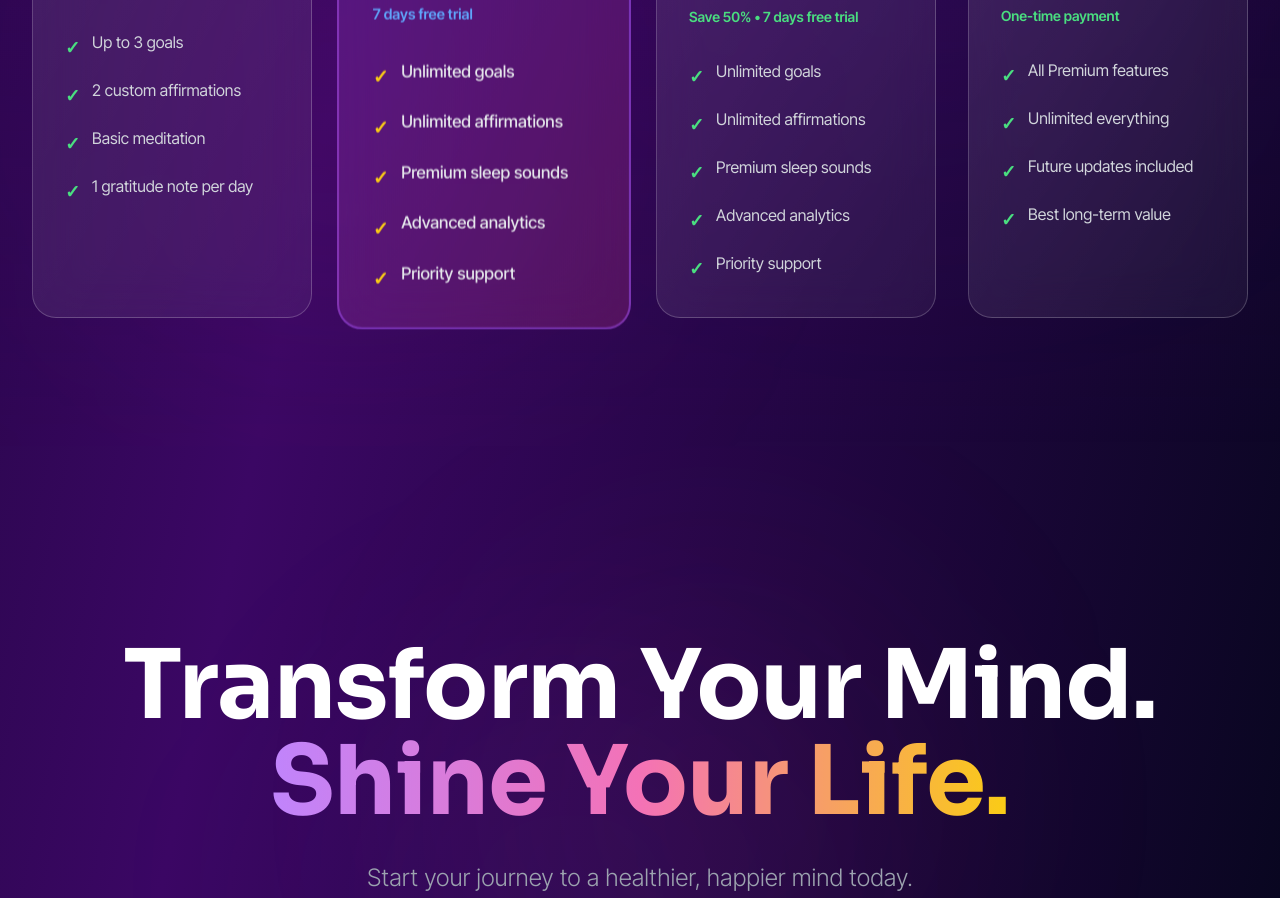
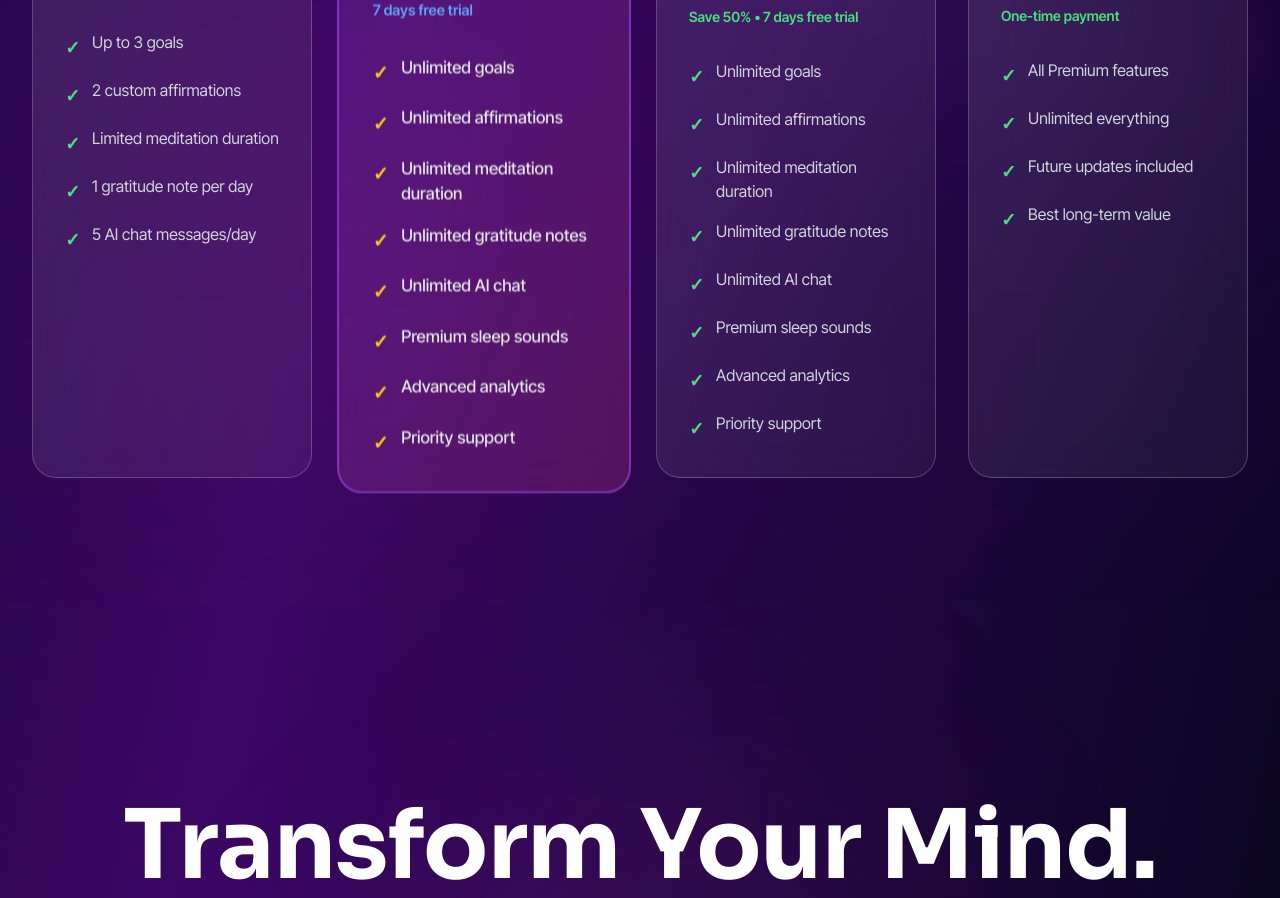
Before and after one commit to shinemind/shinemind.github.io, a Next.js app: page / in a window 1280 px wide. Shown: the part 4280-5178 px from the top of the page. Built offline with nearby package versions, Linux system fonts and the light colour scheme.

Commit message:
feat: update pay plan info

```diff
--- a/app/page.tsx
+++ b/app/page.tsx
@@ -486,6 +486,10 @@ export default function Home() {
                     <span className="text-green-400 mt-1 text-lg font-bold group-hover/item:scale-125 transition-transform">✓</span>
                     <span className="text-base">{t("pricing.free.features.journal")}</span>
                   </li>
+                  <li className="flex items-start gap-3 group/item">
+                    <span className="text-green-400 mt-1 text-lg font-bold group-hover/item:scale-125 transition-transform">✓</span>
+                    <span className="text-base">{t("pricing.free.features.aiChat")}</span>
+                  </li>
                 </ul>
               </div>
             </div>
@@ -511,6 +515,18 @@ export default function Home() {
                   <li className="flex items-start gap-3 group/item">
                     <span className="text-yellow-400 mt-1 text-lg font-bold group-hover/item:scale-125 transition-transform">✓</span>
                     <span className="text-base font-medium">{t("pricing.monthly.features.affirmations")}</span>
+                  </li>
+                  <li className="flex items-start gap-3 group/item">
+                    <span className="text-yellow-400 mt-1 text-lg font-bold group-hover/item:scale-125 transition-transform">✓</span>
+                    <span className="text-base font-medium">{t("pricing.monthly.features.meditation")}</span>
+                  </li>
+                  <li className="flex items-start gap-3 group/item">
+                    <span className="text-yellow-400 mt-1 text-lg font-bold group-hover/item:scale-125 transition-transform">✓</span>
+                    <span className="text-base font-medium">{t("pricing.monthly.features.journal")}</span>
+                  </li>
+                  <li className="flex items-start gap-3 group/item">
+                    <span className="text-yellow-400 mt-1 text-lg font-bold group-hover/item:scale-125 transition-transform">✓</span>
+                    <span className="text-base font-medium">{t("pricing.monthly.features.aiChat")}</span>
                   </li>
                   <li className="flex items-start gap-3 group/item">
                     <span className="text-yellow-400 mt-1 text-lg font-bold group-hover/item:scale-125 transition-transform">✓</span>
@@ -546,6 +562,18 @@ export default function Home() {
                   <li className="flex items-start gap-3 group/item">
                     <span className="text-green-400 mt-1 text-lg font-bold group-hover/item:scale-125 transition-transform">✓</span>
                     <span className="text-base">{t("pricing.yearly.features.affirmations")}</span>
+                  </li>
+                  <li className="flex items-start gap-3 group/item">
+                    <span className="text-green-400 mt-1 text-lg font-bold group-hover/item:scale-125 transition-transform">✓</span>
+                    <span className="text-base">{t("pricing.yearly.features.meditation")}</span>
+                  </li>
+                  <li className="flex items-start gap-3 group/item">
+                    <span className="text-green-400 mt-1 text-lg font-bold group-hover/item:scale-125 transition-transform">✓</span>
+                    <span className="text-base">{t("pricing.yearly.features.journal")}</span>
+                  </li>
+                  <li className="flex items-start gap-3 group/item">
+                    <span className="text-green-400 mt-1 text-lg font-bold group-hover/item:scale-125 transition-transform">✓</span>
+                    <span className="text-base">{t("pricing.yearly.features.aiChat")}</span>
                   </li>
                   <li className="flex items-start gap-3 group/item">
                     <span className="text-green-400 mt-1 text-lg font-bold group-hover/item:scale-125 transition-transform">✓</span>
--- a/translations/en.json
+++ b/translations/en.json
@@ -79,7 +79,7 @@
       "features": {
         "goals": "Up to 3 goals",
         "affirmations": "2 custom affirmations",
-        "meditation": "Basic meditation",
+        "meditation": "Limited meditation duration",
         "journal": "1 gratitude note per day",
         "aiChat": "5 AI chat messages/day"
       }
@@ -93,6 +93,7 @@
       "features": {
         "goals": "Unlimited goals",
         "affirmations": "Unlimited affirmations",
+        "meditation": "Unlimited meditation duration",
         "journal": "Unlimited gratitude notes",
         "aiChat": "Unlimited AI chat",
         "sleepSounds": "Premium sleep sounds",
@@ -108,6 +109,7 @@
       "features": {
         "goals": "Unlimited goals",
         "affirmations": "Unlimited affirmations",
+        "meditation": "Unlimited meditation duration",
         "journal": "Unlimited gratitude notes",
         "aiChat": "Unlimited AI chat",
         "sleepSounds": "Premium sleep sounds",
--- a/translations/ja.json
+++ b/translations/ja.json
@@ -79,7 +79,7 @@
       "features": {
         "goals": "最大3つの目標",
         "affirmations": "カスタムアファメーション2つ",
-        "meditation": "基本的な瞑想",
+        "meditation": "瞑想時間制限あり",
         "journal": "1日1つの感謝ノート",
         "aiChat": "AIチャット5メッセージ/日"
       }
@@ -93,6 +93,7 @@
       "features": {
         "goals": "無制限の目標",
         "affirmations": "無制限のアファメーション",
+        "meditation": "瞑想時間無制限",
         "journal": "無制限の感謝ノート",
         "aiChat": "無制限のAIチャット",
         "sleepSounds": "プレミアム睡眠音",
@@ -108,6 +109,7 @@
       "features": {
         "goals": "無制限の目標",
         "affirmations": "無制限のアファメーション",
+        "meditation": "瞑想時間無制限",
         "journal": "無制限の感謝ノート",
         "aiChat": "無制限のAIチャット",
         "sleepSounds": "プレミアム睡眠音",
--- a/translations/ko.json
+++ b/translations/ko.json
@@ -79,7 +79,7 @@
       "features": {
         "goals": "최대 3개의 목표",
         "affirmations": "맞춤형 긍정 확언 2개",
-        "meditation": "기본 명상",
+        "meditation": "명상 시간 제한",
         "journal": "하루 1개의 감사 노트",
         "aiChat": "AI 채팅 5개 메시지/일"
       }
@@ -93,6 +93,7 @@
       "features": {
         "goals": "무제한 목표",
         "affirmations": "무제한 긍정 확언",
+        "meditation": "명상 시간 무제한",
         "journal": "무제한 감사 노트",
         "aiChat": "무제한 AI 채팅",
         "sleepSounds": "프리미엄 수면 음향",
@@ -108,6 +109,7 @@
       "features": {
         "goals": "무제한 목표",
         "affirmations": "무제한 긍정 확언",
+        "meditation": "명상 시간 무제한",
         "journal": "무제한 감사 노트",
         "aiChat": "무제한 AI 채팅",
         "sleepSounds": "프리미엄 수면 음향",
--- a/translations/vi.json
+++ b/translations/vi.json
@@ -79,7 +79,7 @@
       "features": {
         "goals": "Tối đa 3 mục tiêu",
         "affirmations": "2 khẳng định tùy chỉnh",
-        "meditation": "Thiền định cơ bản",
+        "meditation": "Thời gian thiền định có giới hạn",
         "journal": "1 ghi chú biết ơn mỗi ngày",
         "aiChat": "5 tin nhắn AI chat/ngày"
       }
@@ -93,6 +93,7 @@
       "features": {
         "goals": "Mục tiêu không giới hạn",
         "affirmations": "Khẳng định không giới hạn",
+        "meditation": "Thời gian thiền định không giới hạn",
         "journal": "Ghi chú biết ơn không giới hạn",
         "aiChat": "AI chat không giới hạn",
         "sleepSounds": "Âm thanh ngủ cao cấp",
@@ -108,6 +109,7 @@
       "features": {
         "goals": "Mục tiêu không giới hạn",
         "affirmations": "Khẳng định không giới hạn",
+        "meditation": "Thời gian thiền định không giới hạn",
         "journal": "Ghi chú biết ơn không giới hạn",
         "aiChat": "AI chat không giới hạn",
         "sleepSounds": "Âm thanh ngủ cao cấp",
--- a/translations/zh-CN.json
+++ b/translations/zh-CN.json
@@ -79,7 +79,7 @@
       "features": {
         "goals": "最多3个目标",
         "affirmations": "2个自定义肯定语",
-        "meditation": "基本冥想",
+        "meditation": "冥想时长限制",
         "journal": "每天1条感恩笔记",
         "aiChat": "每天5条AI聊天消息"
       }
@@ -93,6 +93,7 @@
       "features": {
         "goals": "无限目标",
         "affirmations": "无限肯定语",
+        "meditation": "冥想时长无限制",
         "journal": "无限感恩笔记",
         "aiChat": "无限AI聊天",
         "sleepSounds": "高级睡眠音效",
@@ -108,6 +109,7 @@
       "features": {
         "goals": "无限目标",
         "affirmations": "无限肯定语",
+        "meditation": "冥想时长无限制",
         "journal": "无限感恩笔记",
         "aiChat": "无限AI聊天",
         "sleepSounds": "高级睡眠音效",
--- a/translations/zh-TW.json
+++ b/translations/zh-TW.json
@@ -79,7 +79,7 @@
       "features": {
         "goals": "最多3個目標",
         "affirmations": "2個自訂肯定語",
-        "meditation": "基本冥想",
+        "meditation": "冥想時長限制",
         "journal": "每天1條感恩筆記",
         "aiChat": "每天5條AI聊天訊息"
       }
@@ -93,6 +93,7 @@
       "features": {
         "goals": "無限目標",
         "affirmations": "無限肯定語",
+        "meditation": "冥想時長無限制",
         "journal": "無限感恩筆記",
         "aiChat": "無限AI聊天",
         "sleepSounds": "高級睡眠音效",
@@ -108,6 +109,7 @@
       "features": {
         "goals": "無限目標",
         "affirmations": "無限肯定語",
+        "meditation": "冥想時長無限制",
         "journal": "無限感恩筆記",
         "aiChat": "無限AI聊天",
         "sleepSounds": "高級睡眠音效",
```
